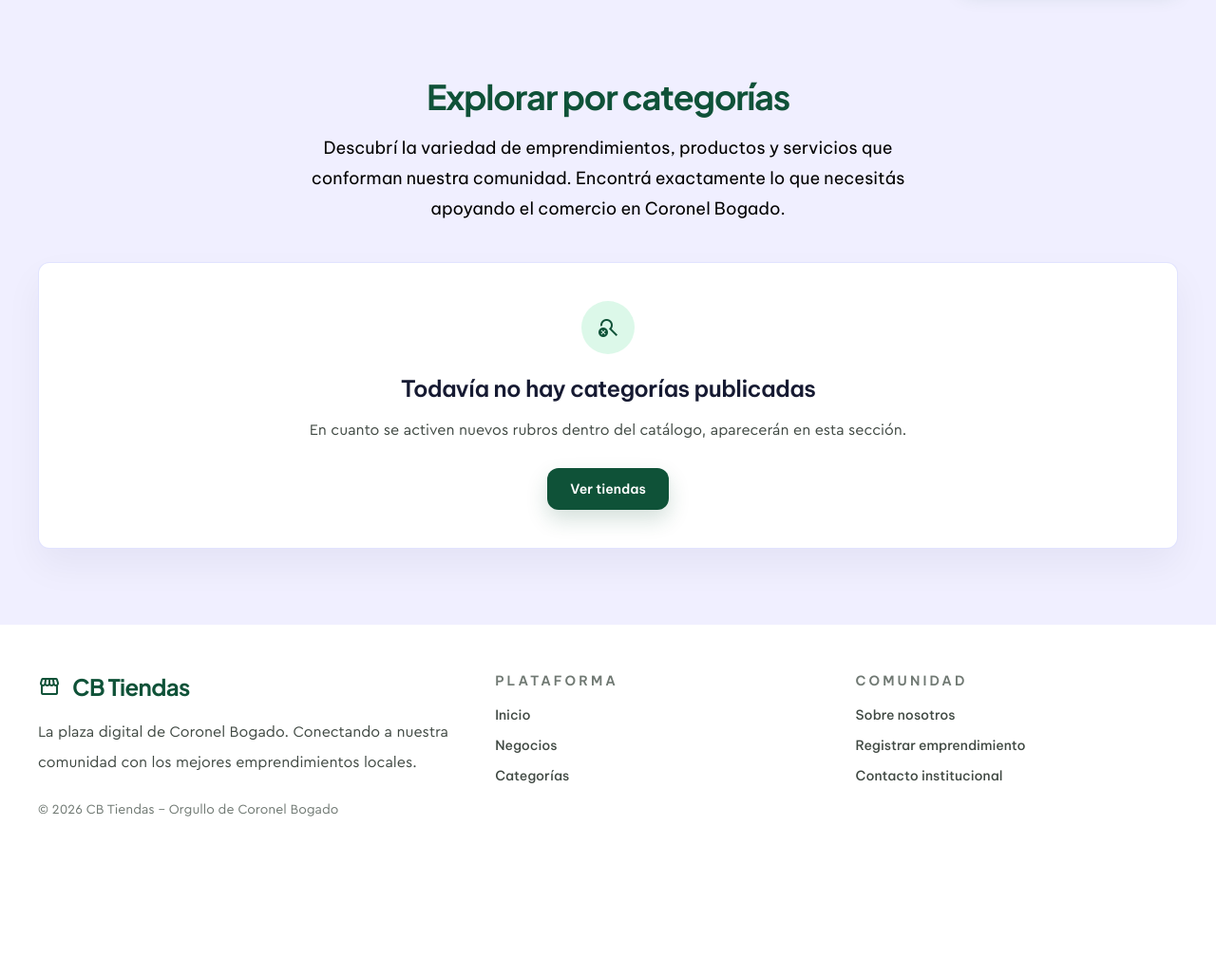
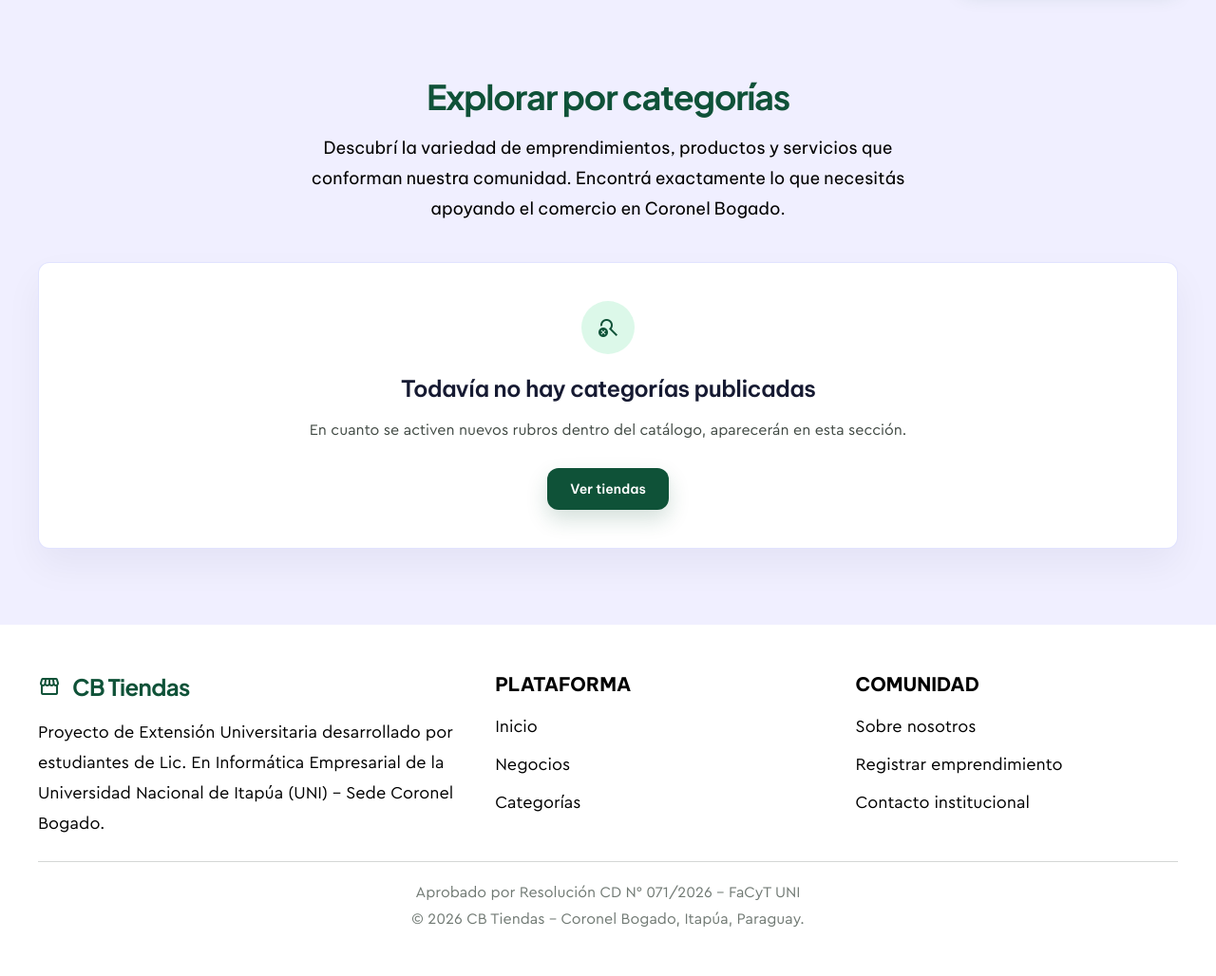
Before and after one commit to Fredy452/cb-tiendas, a Laravel app: page /categorias in a window 1280 px wide. Shown: the part 78-1106 px from the top of the page at 95% size. Before the commit the page ends 938 px from the top, so only its background shows below. Run offline with Laravel 12, Linux system fonts and the light colour scheme; data that the repository does not hold is empty; style sheets or scripts are compiled from the project's sources; some libraries are stand-ins or nearby versions; some web fonts are replaced.

Commit message:
feat: volviendo a ajustar footer

```diff
--- a/resources/views/partials/public/footer.blade.php
+++ b/resources/views/partials/public/footer.blade.php
@@ -1,36 +1,43 @@
 <footer class="border-t border-white/70 bg-white/75 backdrop-blur">
-    <div class="cb-shell grid gap-10 py-12 md:grid-cols-[minmax(0,1.3fr)_1fr_1fr]">
-        <div>
-            <a href="{{ route('home') }}" class="flex items-center gap-3 text-(--cb-primary) transition hover:opacity-85">
+    <div class="cb-shell grid gap-10 pt-12 pb-6 md:grid-cols-[minmax(0,1.3fr)_1fr_1fr]">
+        <div class="text-center md:text-left">
+            <a href="{{ route('home') }}" class="flex w-full items-center justify-center gap-3 text-(--cb-primary) transition hover:opacity-85 md:justify-start">
                 <span class="material-symbols-outlined text-[28px]">storefront</span>
                 <span class="text-2xl font-bold tracking-tight" style="font-family: var(--cb-font-display);">CB Tiendas</span>
             </a>
 
-            <p class="mt-4 max-w-md text-base leading-8 text-(--cb-muted)">
-                La plaza digital de Coronel Bogado. Conectando a nuestra comunidad con los mejores emprendimientos locales.
+            <p class="mt-4 text-lg leading-8 font-normal">
+                Proyecto de Extensión Universitaria desarrollado por estudiantes de Lic. En Informática Empresarial de la Universidad Nacional de Itapúa (UNI) - Sede Coronel Bogado.
             </p>
 
-            <p class="mt-6 text-sm text-(--cb-outline)">
-                © {{ now()->year }} CB Tiendas - Orgullo de Coronel Bogado
-            </p>
         </div>
 
-        <div>
-            <h2 class="text-sm font-semibold uppercase tracking-[0.22em] text-(--cb-outline)">Plataforma</h2>
-            <div class="mt-4 space-y-3 text-sm font-medium text-(--cb-muted)">
+        <div class="text-center md:text-left">
+            <h2 class="text-xl uppercase font-bold">Plataforma</h2>
+            <div class="mt-4 space-y-3 text-lg font-normal">
                 <a href="{{ route('home') }}" class="block transition hover:text-(--cb-primary)">Inicio</a>
                 <a href="{{ route('tiendas.index') }}" class="block transition hover:text-(--cb-primary)">Negocios</a>
                 <a href="{{ route('categorias') }}" class="block transition hover:text-(--cb-primary)">Categorías</a>
             </div>
         </div>
 
-        <div>
-            <h2 class="text-sm font-semibold uppercase tracking-[0.22em] text-(--cb-outline)">Comunidad</h2>
-            <div class="mt-4 space-y-3 text-sm font-medium text-(--cb-muted)">
+        <div class="text-center md:text-left">
+            <h2 class="text-xl uppercase font-bold">Comunidad</h2>
+            <div class="mt-4 space-y-3 text-lg font-normal">
                 <a href="{{ route('sobre-nosotros') }}" class="block transition hover:text-(--cb-primary)">Sobre nosotros</a>
                 <a href="{{ route('emprendimientos.create') }}" class="block transition hover:text-(--cb-primary)">Registrar emprendimiento</a>
                 <a href="mailto:soporte@cbtiendas.com.py" class="block transition hover:text-(--cb-primary)">Contacto institucional</a>
             </div>
         </div>
+
+    </div>
+    <div class="cb-shell text-center pb-12">
+        <hr class="text-(--cb-outline)/30" />
+        <p class="mt-4 text-[1rem] leading-8 font-normal text-(--cb-outline)">
+            Aprobado por Resolución CD N° 071/2026 - FaCyT UNI
+        </p>
+        <p class="text-[1rem] text-(--cb-outline)">
+            © {{ now()->year }} CB Tiendas - Coronel Bogado, Itapúa, Paraguay.
+        </p>
     </div>
 </footer>
```
Also changed, not shown: .github/skills/cb-tiendas-mobile-ui/SKILL.md (added).
